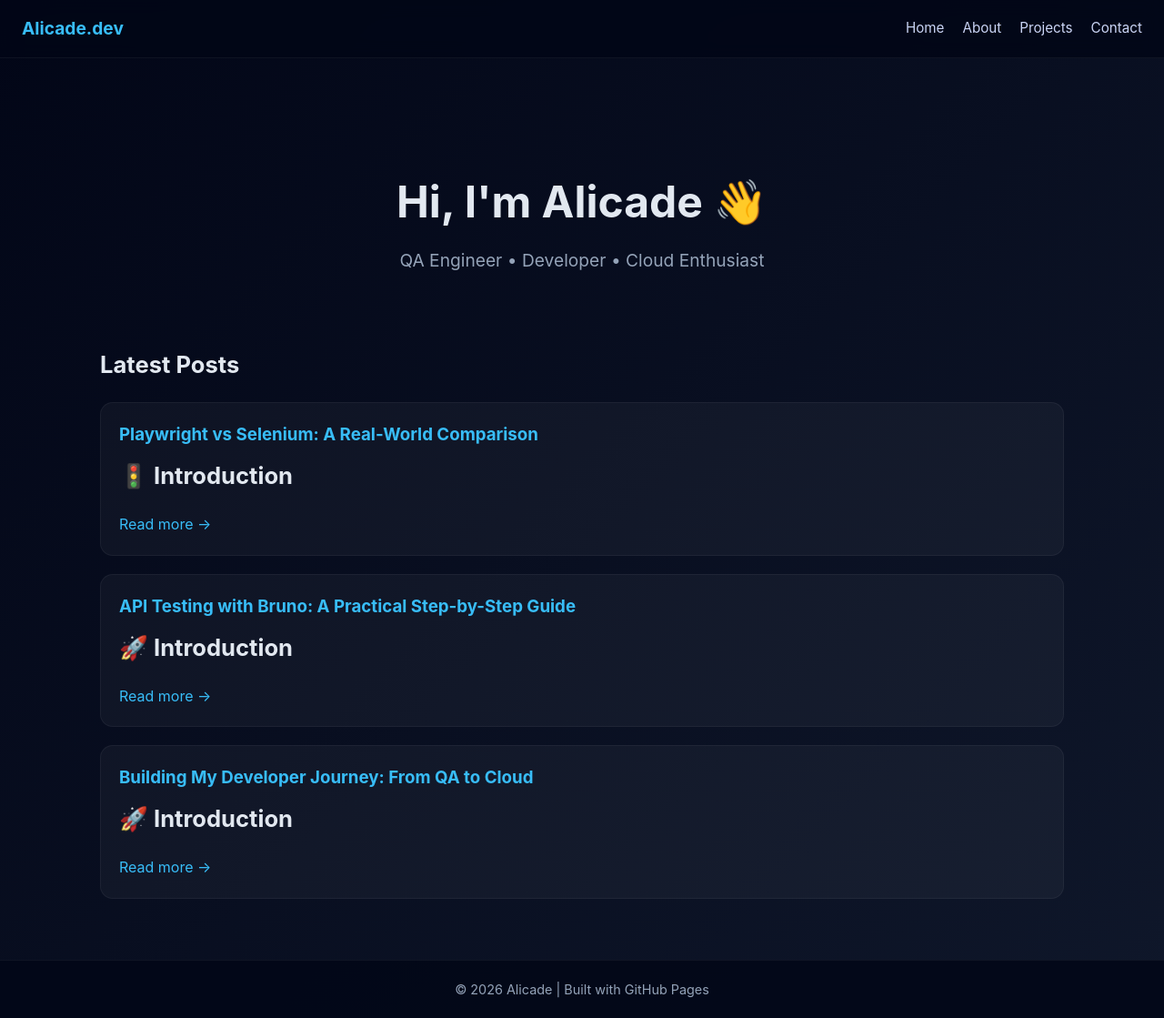
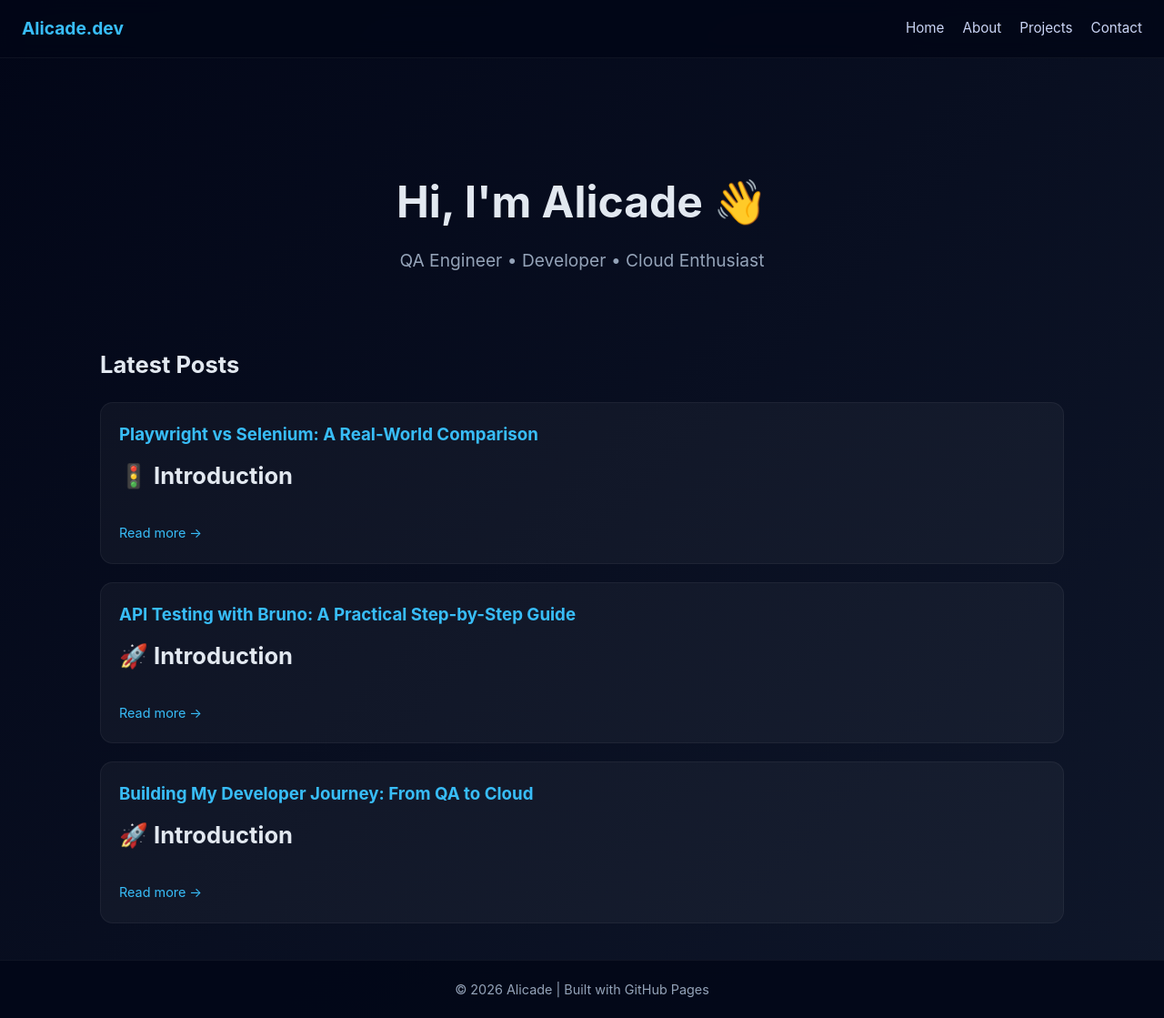
Before and after one commit to Alicade123/Part-III_skills---github---pages, a Jekyll site: the page built from index.html, in a window 1280 px wide and 1119 px high. Shown: the whole window at 91% size. Built offline with Jekyll 4.4.1, drawn with Linux system fonts in a browser that asks for light colours.

Commit message:
Add 'read-more' styles to style.css
Add styles for 'read-more' link with hover effect.

```diff
--- a/assets/css/style.css
+++ b/assets/css/style.css
@@ -167,6 +167,18 @@ h2 {
   color: #64748b;
   margin-bottom: 20px;
 }
+.read-more {
+  display: inline-block;
+  margin-top: 10px;
+  font-size: 0.9rem;
+  color: #38bdf8;
+  text-decoration: none;
+  transition: 0.2s;
+}
+
+.read-more:hover {
+  opacity: 0.7;
+}
 
 /* =========================
    FOOTER (STICKY)
```
